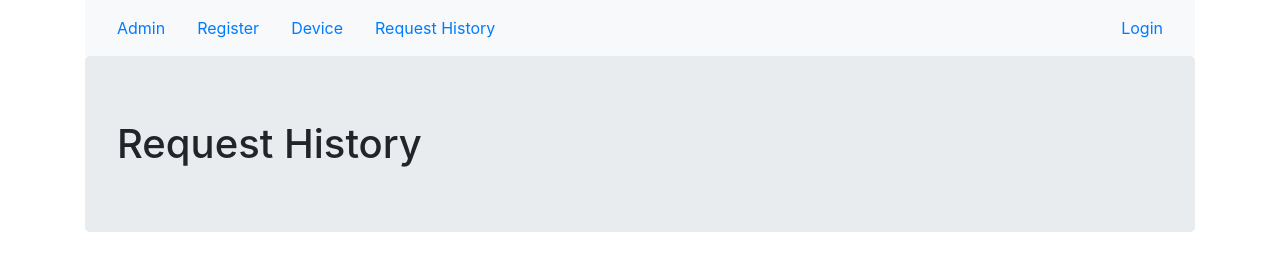
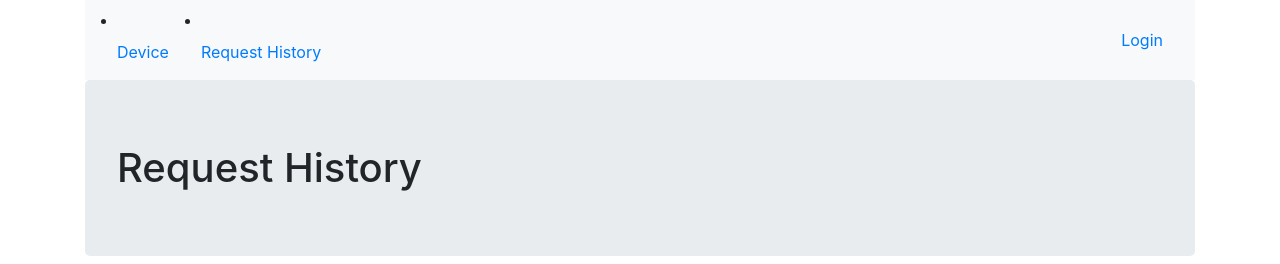
Before and after one commit to ayomikvn/lab_inventory, a Django app: template src/templates/podrequest/history.html in a window 1280 px wide. Shown: the top 264 px of the page. Run offline with Django 3.2, Linux system fonts and the light colour scheme; the template is opened without the code that fills it, so the values that code supplies are empty; some libraries are stand-ins or nearby versions.

Commit message:
Removed 'Admin' and 'Register' links from navbar

```diff
--- a/src/templates/podrequest/base.html
+++ b/src/templates/podrequest/base.html
@@ -18,13 +18,6 @@
             </button>
             <!-- Navbar links -->
             <div class="collapse navbar-collapse" id="collapsibleNavbar">
-                <ul class="nav">
-                    <li class="nav-item">
-                        <a class="nav-link" href="{% url 'admin:index'%}">Admin</a>
-                    </li>
-                    <li class="nav-item">
-                        <a class="nav-link" href="{% url 'auth_app:register' %}">Register</a>
-                    </li>
                     <li class="nav-item">
                         <a class="nav-link" href="{% url 'podrequest:device_list' %}">Device</a>
                     </li>
```
